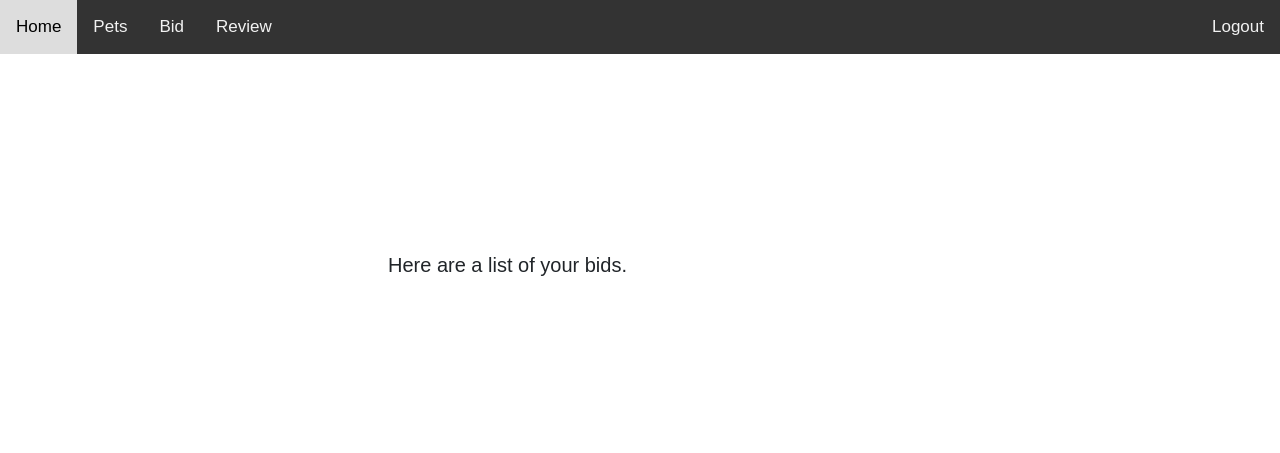
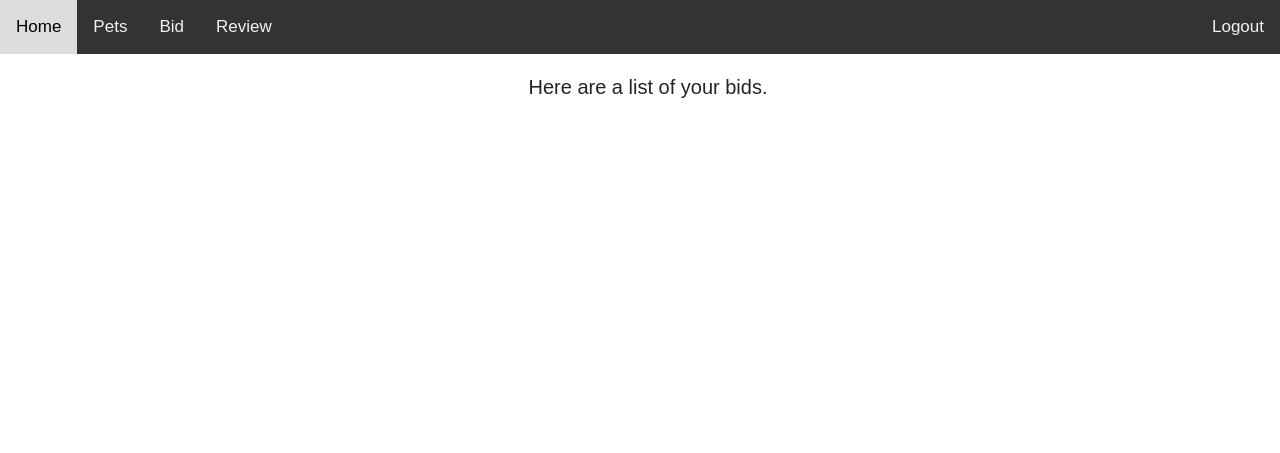
Before and after one commit to wgzesg/CS2102_2021_S1_Team11, a Flask app: template FlaskApp/templates/ownerBid.html in a window 1280 px wide. Shown: the top 453 px of the page. Run offline with Flask 2, Linux system fonts and the light colour scheme; the template is opened without the code that fills it, so the values that code supplies are empty; some libraries are stand-ins or nearby versions.

Commit message:
owner bid css

```diff
--- a/FlaskApp/templates/ownerBid.html
+++ b/FlaskApp/templates/ownerBid.html
@@ -82,6 +82,7 @@
 
         h1{
             font-size: 20px;
+            text-align: center;
         }
         .table{
             font-size: 14px;
@@ -90,14 +91,17 @@
         }
         .content{
             position: absolute;
-            left: 50%;
+            left: 30%;
             top: 50%;
-            width: 900px;
-            height: 200px;
+            width: 1200px;
             transform: translate(-28%,100%);
         }
         .wrapper {
             position: relative;
+        }
+        table thead tr {
+            height: 60px;
+            background: bisque;
         }
     </style>
 </head>
```
